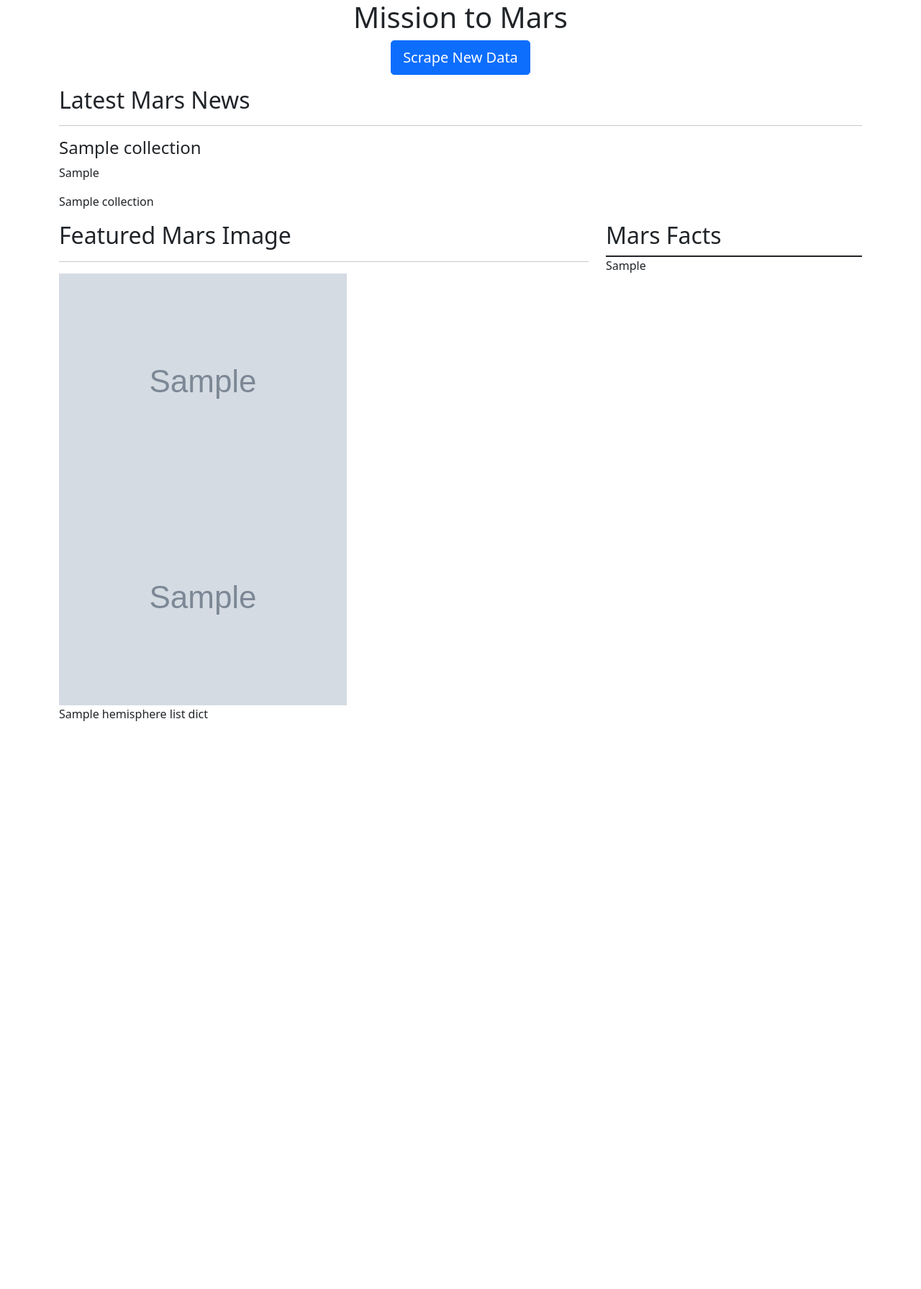
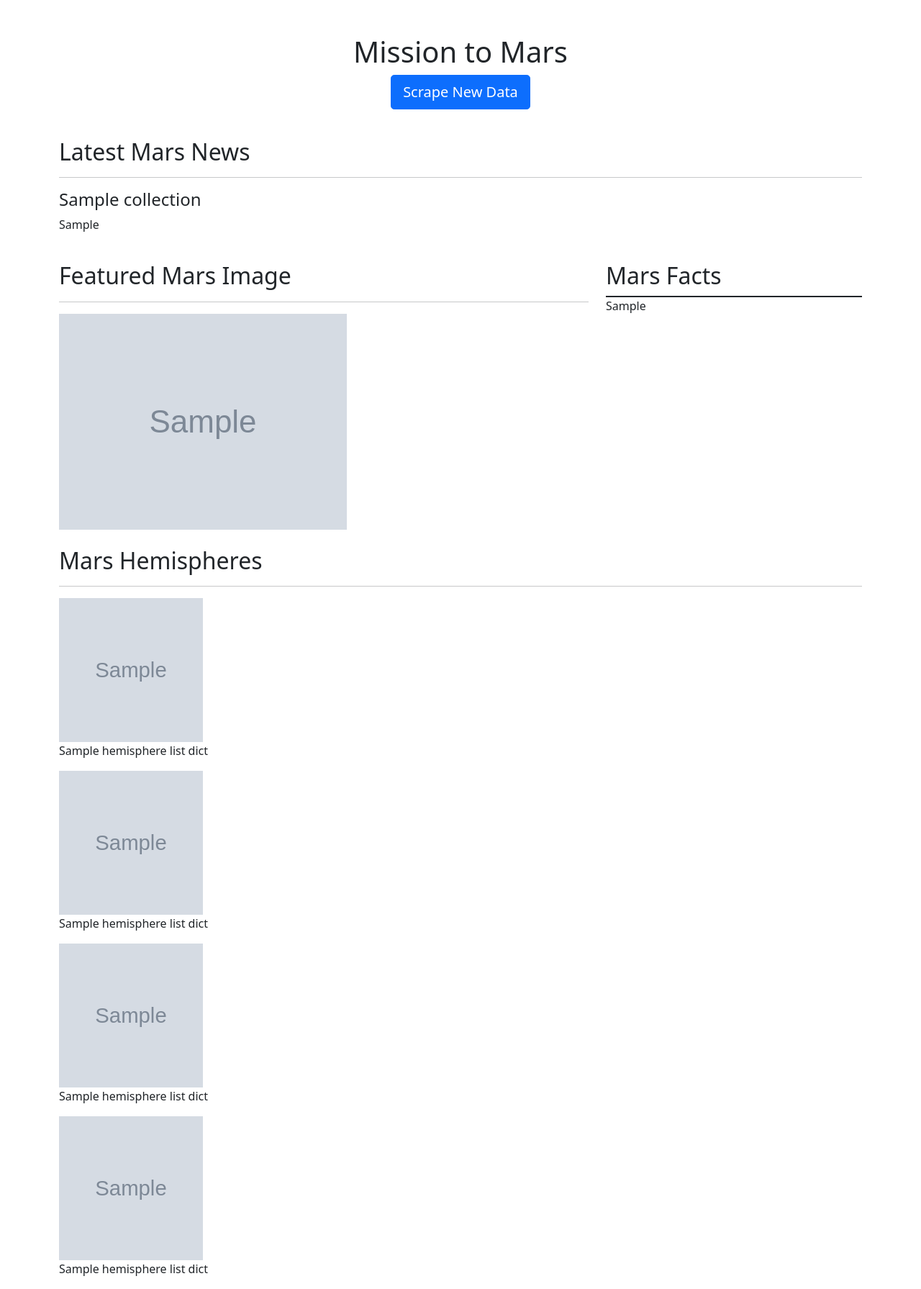
Before and after one commit to carolineshah/web-scraping-challenge, a Flask app: page / in a window 1280 px wide. Shown: the whole page at 72% size. Before the commit the page ends 1002 px from the top, so only its background shows below. Run offline with Flask 2, Linux system fonts and the light colour scheme; grey boxes marked "Sample" are stand-in pictures; a database or web service that is not in the repository returns one stand-in record (values such as "Sample title"); some libraries are stand-ins or nearby versions.

Commit message:
working on styling, added style sheet

```diff
--- a/templates/index.html
+++ b/templates/index.html
@@ -8,15 +8,18 @@
   <title>Mars Data</title>
   <link href="https://cdn.jsdelivr.net/npm/bootstrap@5.1.3/dist/css/bootstrap.min.css" rel="stylesheet" integrity="sha384-1BmE4kWBq78iYhFldvKuhfTAU6auU8tT94WrHftjDbrCEXSU1oBoqyl2QvZ6jIW3" crossorigin="anonymous">
   <script src="https://cdn.jsdelivr.net/npm/bootstrap@5.1.3/dist/js/bootstrap.bundle.min.js" integrity="sha384-ka7Sk0Gln4gmtz2MlQnikT1wXgYsOg+OMhuP+IlRH9sENBO0LRn5q+8nbTov4+1p" crossorigin="anonymous"></script>
+  <link rel="stylesheet" href="style.css">
 </head>
 
 <body>
     <div class="container-fluid">
         <div class="jumbotron text-center">
+            <br/><br/>
             <h1>Mission to Mars</h1>
             <p><a class="btn btn-primary btn-lg" href="/scrape" role="button">Scrape New Data</a></p>
         </div>
     </div>
+    <br/>
     <div class="container">
         <div class="row">
             <!-- Mars News -->
@@ -24,10 +27,9 @@
                 <h2>Latest Mars News</h2><hr/>
                 <h4>{{ mars.news_title }}</h4>
                 <p>{{ mars.news_paragraph }}</p>
-                <p>{{ mars }}</p>
             </div>
         </div>
-
+        <br/>
         <div class="row">
             <!-- Featured Image -->
             <div class="col-lg-8">
@@ -42,13 +44,27 @@
                 </div>
             </div>
         </div>
-
+        <br/>
         <div class="row">
             <!-- Hemisphere Photos -->
             <div class="col-md-12">
+                <h2>Mars Hemispheres</h2><hr/>
                 <figure>
-                    <img src="{{ mars.hemisphere_list_dict[0]['img_url'] }}" alt="{{ mars.hemisphere_list_dict[0]['title'] }}">
+                    <img src="{{ mars.hemisphere_list_dict[0]['img_url'] }}" alt="{{ mars.hemisphere_list_dict[0]['title'] }}"
+                        height="200px" width="200px">
                     <figcaption>{{ mars.hemisphere_list_dict[0]['title'] }}</figcaption>
+                </figure>
+                <figure>
+                    <img src="{{ mars.hemisphere_list_dict[1]['img_url'] }}" alt="{{ mars.hemisphere_list_dict[1]['title'] }}" height="200px" width="200px">
+                    <figcaption>{{ mars.hemisphere_list_dict[1]['title'] }}</figcaption>
+                </figure>
+                <figure>
+                    <img src="{{ mars.hemisphere_list_dict[2]['img_url'] }}" alt="{{ mars.hemisphere_list_dict[2]['title'] }}" height="200px" width="200px">
+                    <figcaption>{{ mars.hemisphere_list_dict[2]['title'] }}</figcaption>
+                </figure>
+                <figure>
+                    <img src="{{ mars.hemisphere_list_dict[3]['img_url'] }}" alt="{{ mars.hemisphere_list_dict[3]['title'] }}" height="200px" width="200px">
+                    <figcaption>{{ mars.hemisphere_list_dict[3]['title'] }}</figcaption>
                 </figure>
             </div>
         </div>
--- /dev/null
+++ b/templates/style.css
@@ -0,0 +1,3 @@
+.figure {
+    display: inline-block;
+}
```
